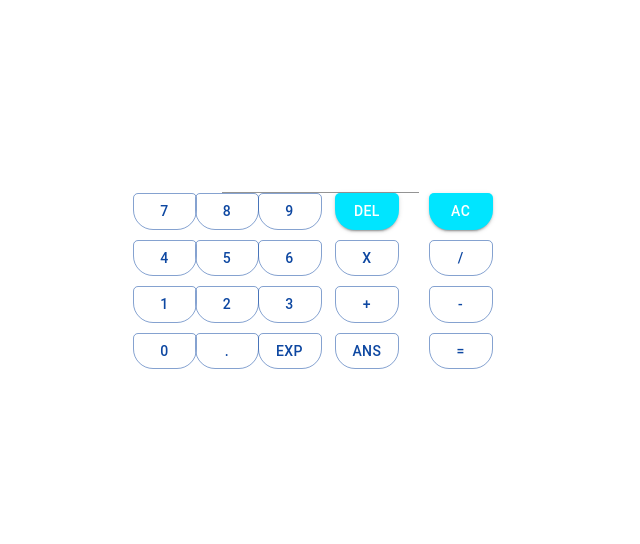
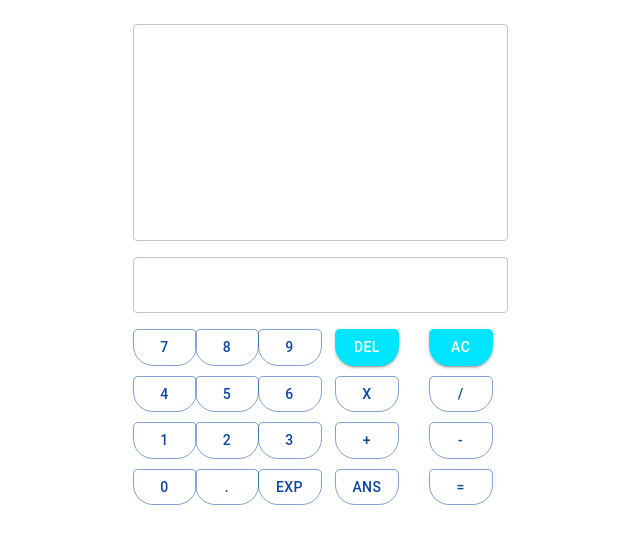
Before and after one commit to lemyoo/calculator, a React (Create React App) app: page / in a window 1280 px wide. Shown: the top 544 px of the page, without its empty margins (320-960 px from the left). Built offline with nearby package versions, Linux system fonts and the light colour scheme.

Commit message:
added answer display and made the ui better

```diff
--- a/src/Entry.js
+++ b/src/Entry.js
@@ -3,13 +3,17 @@ import Grid from '@mui/material/Grid'
 import './Entry.css'
 import ButtonGrid from './components/ButtonGrid'
 import DisplayView from './components/DisplayView'
+import AnswerDisplay from './components/AnswerDisplay'
 
 function Entry() {
     return (
         <div className='App'>
-            <Grid container spacing={0}>
+            <Grid container spacing={2} sx={{ marginTop: 1 }}>
                 <Grid item xs={12}>
                     <DisplayView />
+                </Grid>
+                <Grid item xs={12}>
+                    <AnswerDisplay />
                 </Grid>
                 <Grid item xs={12}>
                     <ButtonGrid />
--- /dev/null
+++ b/src/components/AnswerDisplay.js
@@ -0,0 +1,10 @@
+import React from 'react'
+import { TextField } from '@mui/material'
+
+const AnswerDisplay = () => {
+    return (
+        <div><TextField sx={{ width: '100%' }} /></div>
+    )
+}
+
+export default AnswerDisplay
--- a/src/components/DisplayView.js
+++ b/src/components/DisplayView.js
@@ -5,7 +5,7 @@ const DisplayView = () => {
     const { displayValues } = useSelector(state => state.app)
 
     return (
-        <TextField multiline variant='standard' rows={8} defaultValue={displayValues.join("")} />
+        <TextField multiline variant='outlined' rows={8} defaultValue={displayValues.join("")} sx={{ width: '100%' }} />
     )
 }
 
```
